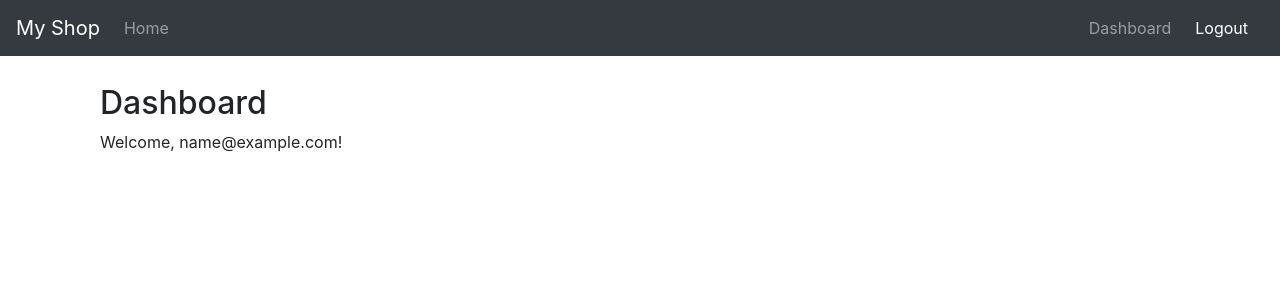
After one commit to Dobauron/PC_SHOP, a Django app: page /accounts/dashboard/ in a window 1280 px wide. The commit adds this page. Shown: the top 300 px of the page. Run offline with Django 5.2, Linux system fonts and the light colour scheme; the visitor is signed in with stand-in values (Sample User, id 1); some libraries are stand-ins or nearby versions.

Commit message:
auth system work fine, dashboard added

```diff
--- a/pc_shop/account/models.py
+++ b/pc_shop/account/models.py
@@ -44,7 +44,7 @@ class Account(AbstractUser):
     objects = AccountManager()
     groups = models.ManyToManyField(Group, related_name="account_groups")
     user_permissions = models.ManyToManyField(Permission, related_name="account_user_permissions")
-
+    username = None
     USERNAME_FIELD = "email"
     REQUIRED_FIELDS = []
 
--- /dev/null
+++ b/pc_shop/account/templates/accounts/dashboard.html
@@ -0,0 +1,15 @@
+{% extends 'base.html' %}
+
+{% block title %}Dashboard{% endblock %}
+
+{% block content %}
+<div class="container">
+    <div class="row">
+        <div class="col-md-12">
+            <h2 class="mt-4">Dashboard</h2>
+            <p>Welcome, {{ user.email }}!</p>
+            <!-- Add more content for the dashboard here -->
+        </div>
+    </div>
+</div>
+{% endblock %}
--- a/pc_shop/account/urls.py
+++ b/pc_shop/account/urls.py
@@ -1,5 +1,5 @@
 from django.urls import path
-from .views import UserRegisterView, UserLoginView, UserLogoutView
+from .views import UserRegisterView, UserLoginView, UserLogoutView, UserDashboardView
 
 app_name = 'accounts'
 
@@ -7,4 +7,5 @@ urlpatterns = [
     path('login/', UserLoginView.as_view(), name='login'),
     path('logout/', UserLogoutView.as_view(), name='logout'),
     path('register/', UserRegisterView.as_view(), name='register'),
+    path('dashboard/', UserDashboardView.as_view(), name='dashboard'),
 ]
--- a/pc_shop/account/views.py
+++ b/pc_shop/account/views.py
@@ -3,6 +3,8 @@ from django.views.generic.edit import FormView
 from django.contrib.auth.views import LoginView, LogoutView
 from .forms import UserRegistrationForm, UserLoginForm
 from django.contrib.auth import authenticate, login
+from django.views.generic import TemplateView
+from django.contrib.auth.mixins import LoginRequiredMixin
 
 import logging
 
@@ -23,12 +25,11 @@ class UserLoginView(LoginView):
     template_name = 'accounts/login.html'
     authentication_form = UserLoginForm
     redirect_authenticated_user = True
+    success_url = 'shop:shop'
 
     def form_valid(self, form):
         email = form.cleaned_data.get('username')
-        print(email)
         password = form.cleaned_data.get('password')
-        print(password)
         logger.debug(f'Trying to authenticate user with email: {email}')
         user = authenticate(self.request, email=email, password=password)
         if user is not None:
@@ -43,3 +44,9 @@ class UserLoginView(LoginView):
 class UserLogoutView(LogoutView):
     template_name = 'accounts/logout.html'
     next_page = reverse_lazy('accounts:login')
+
+
+
+class UserDashboardView(LoginRequiredMixin, TemplateView):
+    template_name = 'accounts/dashboard.html'
+    login_url = 'accounts:login'
--- a/pc_shop/pc_shop/settings.py
+++ b/pc_shop/pc_shop/settings.py
@@ -124,5 +124,7 @@ MEDIA_URL = '/media/'
 MEDIA_ROOT = os.path.join(BASE_DIR, 'media')
 
 LOGIN_URL = 'accounts:login'
-LOGIN_REDIRECT_URL = '/'
+LOGIN_REDIRECT_URL = 'accounts:dashboard'
 LOGOUT_REDIRECT_URL = 'accounts:login'
+
+AUTH_USER_MODEL = 'account.Account'
--- a/pc_shop/shop/templates/base.html
+++ b/pc_shop/shop/templates/base.html
@@ -13,6 +13,15 @@
         .footer {
             padding: 30px 0;
             background-color: #f5f5f5;
+        }
+        .navbar .nav-link.logout-button {
+            color: white;
+            padding: .5rem 1rem;
+            text-decoration: none;
+            cursor: pointer;
+        }
+        .navbar .nav-link.logout-button:hover {
+            color: #d8d8d8;
         }
     </style>
 </head>
@@ -31,9 +40,12 @@
             <ul class="navbar-nav ml-auto">
                 {% if user.is_authenticated %}
                     <li class="nav-item">
-                        <form method="post" action="{% url 'accounts:logout' %}">
+                        <a class="nav-link" href="{% url 'accounts:dashboard' %}">Dashboard</a>
+                    </li>
+                    <li class="nav-item">
+                        <form method="post" action="{% url 'accounts:logout' %}" style="display: inline;">
                             {% csrf_token %}
-                            <button type="submit" class="btn btn-link nav-link" style="border: none; background: none; padding: 0; cursor: pointer;">Logout</button>
+                            <button type="submit" class="nav-link logout-button" style="background: none; border: none;">Logout</button>
                         </form>
                     </li>
                 {% else %}
@@ -50,5 +62,9 @@
     <div class="container">
         {% block content %}{% endblock %}
     </div>
+
+    <script src="https://code.jquery.com/jquery-3.2.1.slim.min.js"></script>
+    <script src="https://cdnjs.cloudflare.com/ajax/libs/popper.js/1.11.0/umd/popper.min.js"></script>
+    <script src="https://maxcdn.bootstrapcdn.com/bootstrap/4.0.0/js/bootstrap.min.js"></script>
 </body>
 </html>
```
